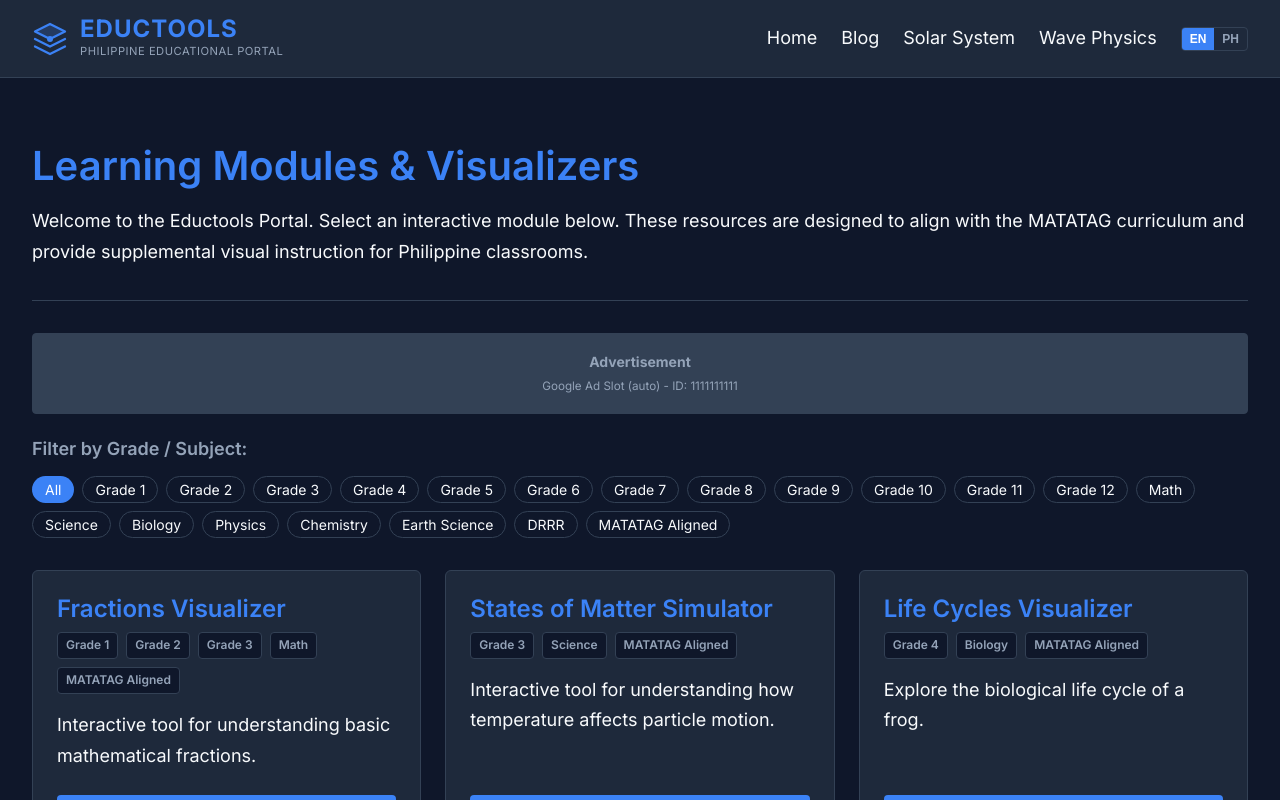
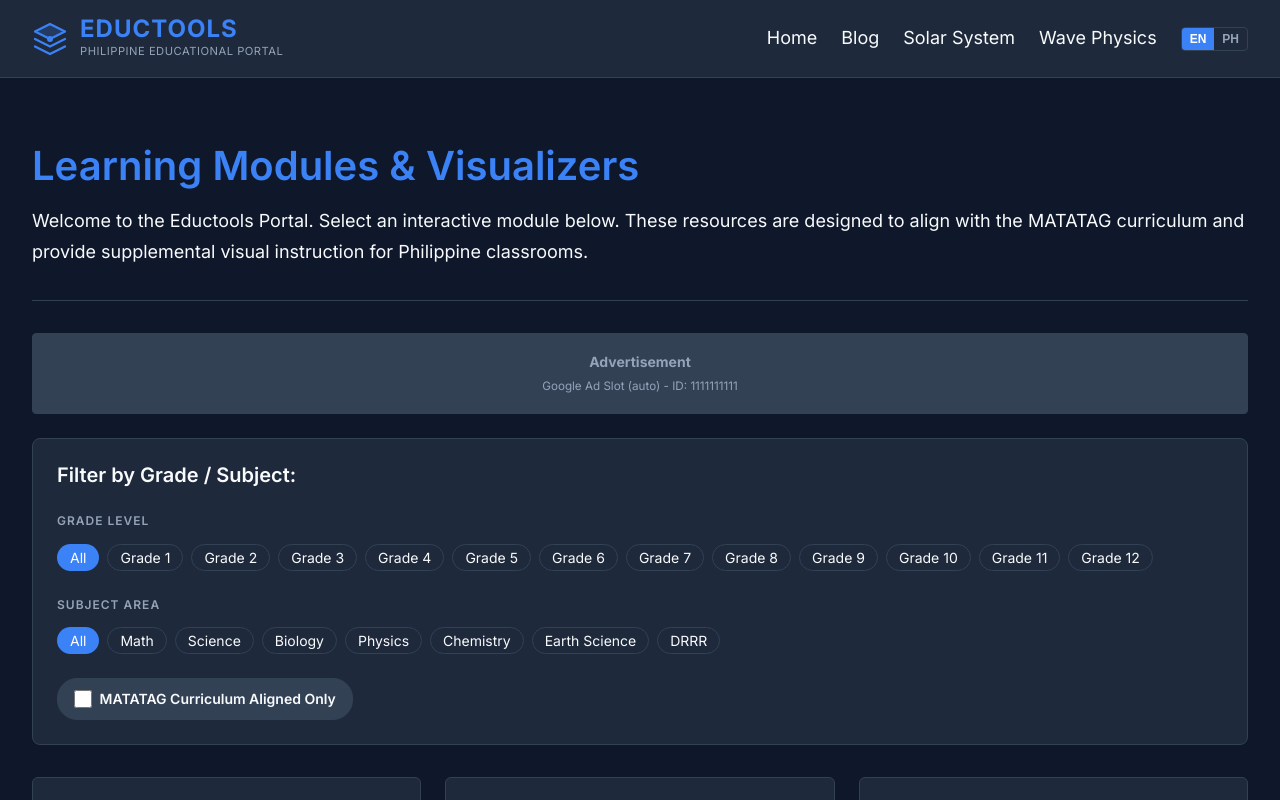
Before and after one commit to smmariquit/eductools, a React (Vite) app: page / in a window 1280 px wide. Shown: the top 800 px of the page. Built offline with nearby package versions, Linux system fonts and the light colour scheme.

Commit message:
Fix HumanBody label readability and implement orthogonal filtering

```diff
--- a/src/pages/Home.tsx
+++ b/src/pages/Home.tsx
@@ -2,17 +2,25 @@ import { useState } from 'react';
 import { Link } from 'react-router-dom';
 import { useTranslation } from 'react-i18next';
 import AdUnit from '../components/AdUnit';
-import { visualizerModules, allTags } from '../data/registry';
+import { visualizerModules } from '../data/registry';
 
 const Home = () => {
   const { t } = useTranslation();
-  const [activeFilter, setActiveFilter] = useState('All');
+  const [activeGrade, setActiveGrade] = useState('All');
+  const [activeSubject, setActiveSubject] = useState('All');
+  const [matatagOnly, setMatatagOnly] = useState(false);
 
   const modules = visualizerModules;
 
-  const filteredModules = activeFilter === 'All'
-    ? modules
-    : modules.filter(m => m.tags.includes(activeFilter));
+  const grades = ['All', 'Grade 1', 'Grade 2', 'Grade 3', 'Grade 4', 'Grade 5', 'Grade 6', 'Grade 7', 'Grade 8', 'Grade 9', 'Grade 10', 'Grade 11', 'Grade 12'];
+  const subjects = ['All', 'Math', 'Science', 'Biology', 'Physics', 'Chemistry', 'Earth Science', 'DRRR'];
+
+  const filteredModules = modules.filter(m => {
+    const matchGrade = activeGrade === 'All' || m.tags.includes(activeGrade);
+    const matchSubject = activeSubject === 'All' || m.tags.includes(activeSubject);
+    const matchMatatag = !matatagOnly || m.tags.includes('MATATAG Aligned');
+    return matchGrade && matchSubject && matchMatatag;
+  });
 
   return (
     <div className="page-container">
@@ -26,20 +34,49 @@ const Home = () => {
       <AdUnit slotId="1111111111" />
 
       {/* Filter Section */}
-      <div style={{ marginBottom: '2rem' }}>
-        <h3 style={{ fontSize: '1.125rem', marginBottom: '1rem', color: 'var(--text-secondary)' }}>{t('Filter by')}</h3>
+      <div style={{ marginBottom: '2rem', display: 'flex', flexDirection: 'column', gap: '1.5rem', background: 'var(--surface-color)', padding: '1.5rem', borderRadius: '8px', border: '1px solid var(--border-color)' }}>
+        <h3 style={{ fontSize: '1.25rem', margin: 0, color: 'var(--text-primary)' }}>{t('Filter by')}</h3>
+
+        {/* Grade Filter */}
+        <div>
+          <div style={{ fontSize: '0.75rem', letterSpacing: '1px', textTransform: 'uppercase', fontWeight: 600, color: 'var(--text-secondary)', marginBottom: '0.75rem' }}>Grade Level</div>
           <div style={{ display: 'flex', flexWrap: 'wrap', gap: '0.5rem' }}>
-          {allTags.map(tag => (
+            {grades.map(grade => (
               <button
-              key={tag}
-              onClick={() => setActiveFilter(tag)}
-              className={`btn ${activeFilter === tag ? 'btn-primary' : 'btn-outline'}`}
+                key={grade}
+                onClick={() => setActiveGrade(grade)}
+                className={`btn ${activeGrade === grade ? 'btn-primary' : 'btn-outline'}`}
                 style={{ padding: '0.25rem 0.75rem', fontSize: '0.875rem', borderRadius: '20px' }}
-              aria-label={`Filter by ${tag}`}
               >
-              {tag}
+                {grade}
               </button>
             ))}
+          </div>
+        </div>
+
+        {/* Subject Filter */}
+        <div>
+          <div style={{ fontSize: '0.75rem', letterSpacing: '1px', textTransform: 'uppercase', fontWeight: 600, color: 'var(--text-secondary)', marginBottom: '0.75rem' }}>Subject Area</div>
+          <div style={{ display: 'flex', flexWrap: 'wrap', gap: '0.5rem' }}>
+            {subjects.map(subject => (
+              <button
+                key={subject}
+                onClick={() => setActiveSubject(subject)}
+                className={`btn ${activeSubject === subject ? 'btn-primary' : 'btn-outline'}`}
+                style={{ padding: '0.25rem 0.75rem', fontSize: '0.875rem', borderRadius: '20px' }}
+              >
+                {subject}
+              </button>
+            ))}
+          </div>
+        </div>
+
+        {/* Alignment */}
+        <div>
+           <label style={{ display: 'inline-flex', alignItems: 'center', gap: '0.5rem', cursor: 'pointer', background: 'var(--surface-hover)', padding: '0.5rem 1rem', borderRadius: '20px', border: '1px solid var(--border-color)', userSelect: 'none' }}>
+              <input type="checkbox" checked={matatagOnly} onChange={e => setMatatagOnly(e.target.checked)} style={{ width: '1.1rem', height: '1.1rem', accentColor: 'var(--accent-color)', cursor: 'pointer' }} />
+              <span style={{ fontSize: '0.875rem', fontWeight: 600, color: 'var(--text-primary)' }}>MATATAG Curriculum Aligned Only</span>
+           </label>
         </div>
       </div>
 
@@ -71,8 +108,8 @@ const Home = () => {
           </div>
         )) : (
           <div className="card" style={{ textAlign: 'center', color: 'var(--text-secondary)', gridColumn: '1 / -1', padding: '3rem 1rem' }}>
-            <p style={{ fontSize: '1.25rem' }}>{t('No modules')}</p>
-            <button onClick={() => setActiveFilter('All')} className="btn btn-outline" style={{ marginTop: '1rem', padding: '0.75rem 1.5rem' }}>{t('Clear Filters')}</button>
+            <p style={{ fontSize: '1.25rem' }}>{t('No modules found matching these criteria.')}</p>
+            <button onClick={() => { setActiveGrade('All'); setActiveSubject('All'); setMatatagOnly(false); }} className="btn btn-outline" style={{ marginTop: '1rem', padding: '0.75rem 1.5rem' }}>{t('Clear Filters')}</button>
           </div>
         )}
       </div>
--- a/src/pages/HumanBodyVisualizer.tsx
+++ b/src/pages/HumanBodyVisualizer.tsx
@@ -4,7 +4,9 @@ import VisualizerLayout from '../components/VisualizerLayout';
 const SvgLabel = ({ x, y, lineX, lineY, text }: { x: number, y: number, lineX: number, lineY: number, text: string }) => (
   <g>
     <line x1={x} y1={y} x2={lineX} y2={lineY} stroke="var(--text-secondary)" strokeWidth="1" strokeDasharray="2 2" />
-    <text x={x} y={y - 2} fill="#e2e8f0" fontSize="10" fontWeight="600" textAnchor={x < 100 ? "end" : "start"}>{text}</text>
+    <text x={x} y={y - 2} fill="#f8fafc" fontSize="8" fontWeight="normal" letterSpacing="0.5" textAnchor={x < 100 ? "end" : "start"}>
+      {text}
+    </text>
   </g>
 );
 
```
Lines whose indentation alone changed are shown as unchanged.
